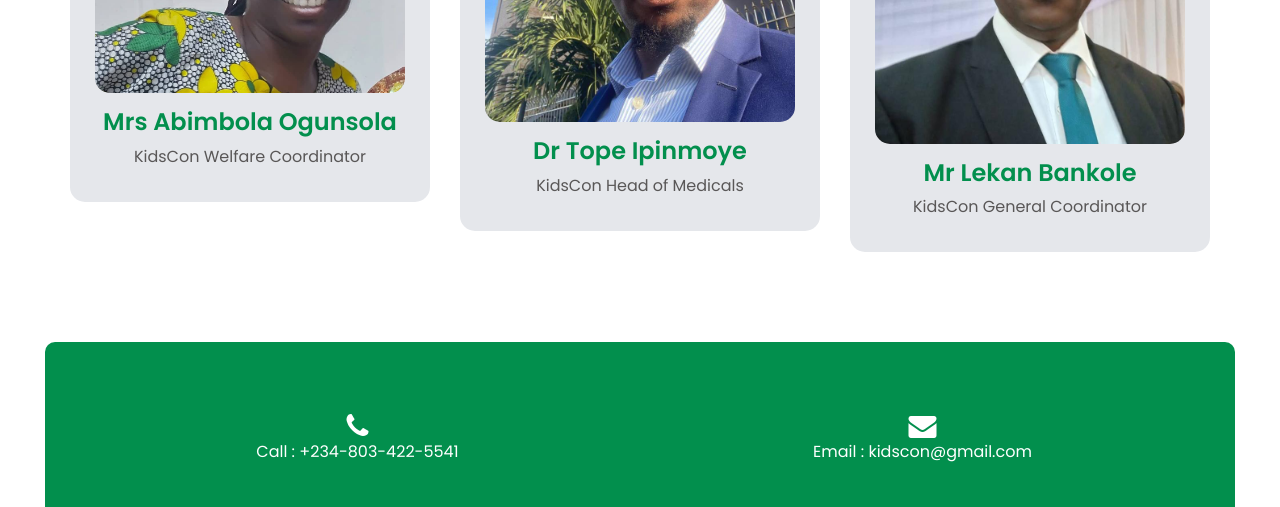
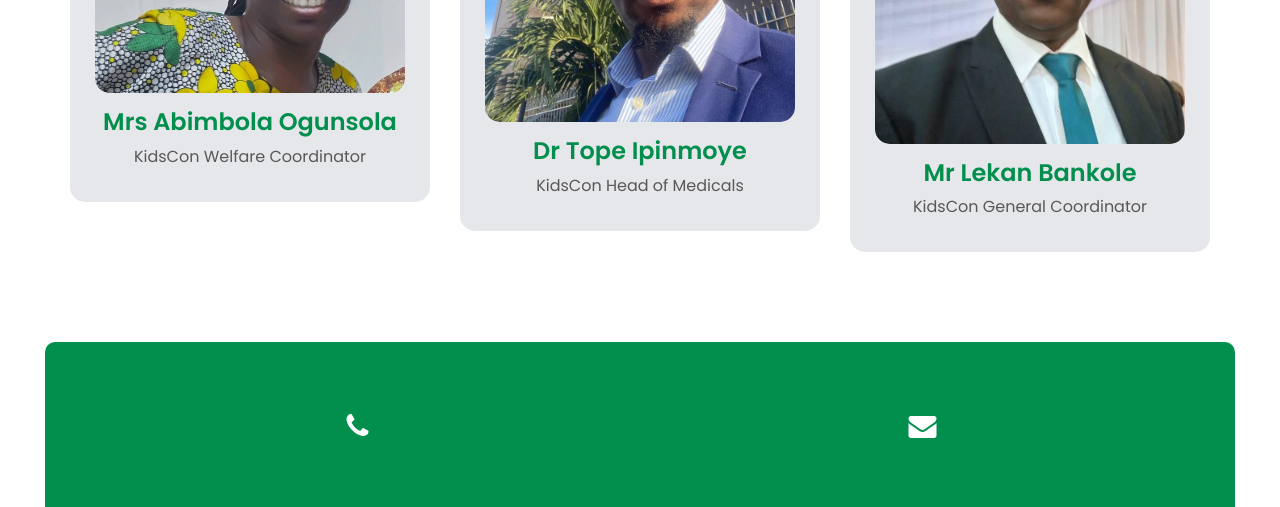
Before and after one commit to codeklin/kidscon.github.io, a plain HTML site: page team.html in a window 1280 px wide. Shown: the part 3734-4241 px from the top of the page. Drawn offline with Linux system fonts and the light colour scheme; a script that the page names is missing.

Commit message:
Update team.html

```diff
--- a/team.html
+++ b/team.html
@@ -434,13 +434,13 @@
         <a href="">
           <i class="fa fa-phone" aria-hidden="true"></i>
           <span>
-            Call : +234-803-422-5541
+
           </span>
         </a>
         <a href="">
           <i class="fa fa-envelope" aria-hidden="true"></i>
           <span>
-            Email : kidscon@gmail.com
+
           </span>
         </a>
 
```
